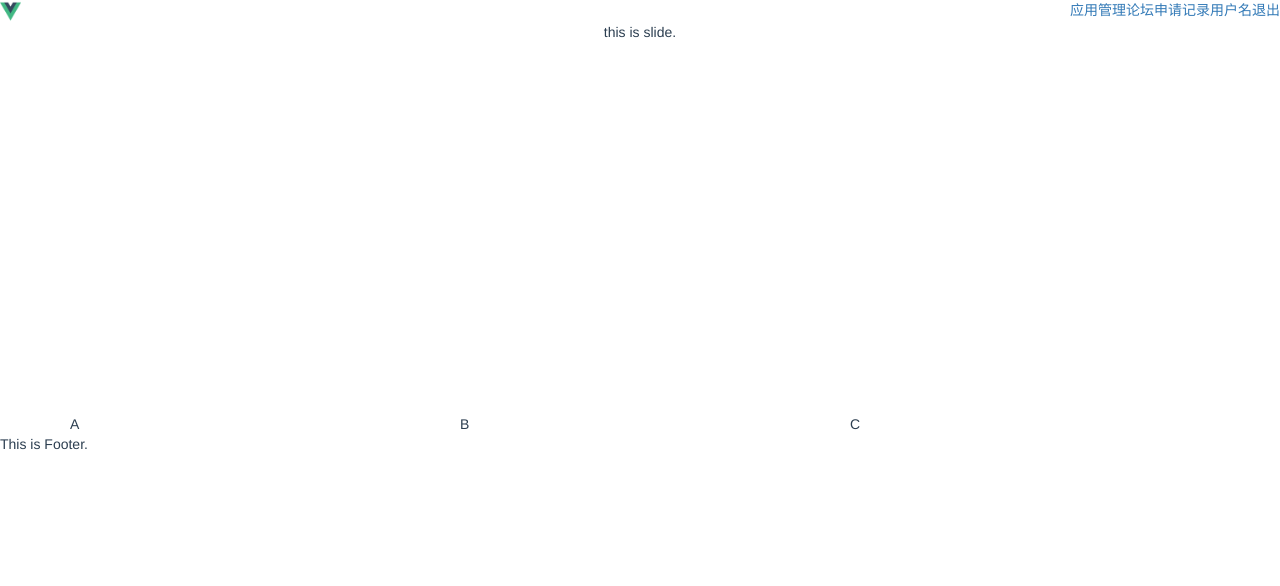
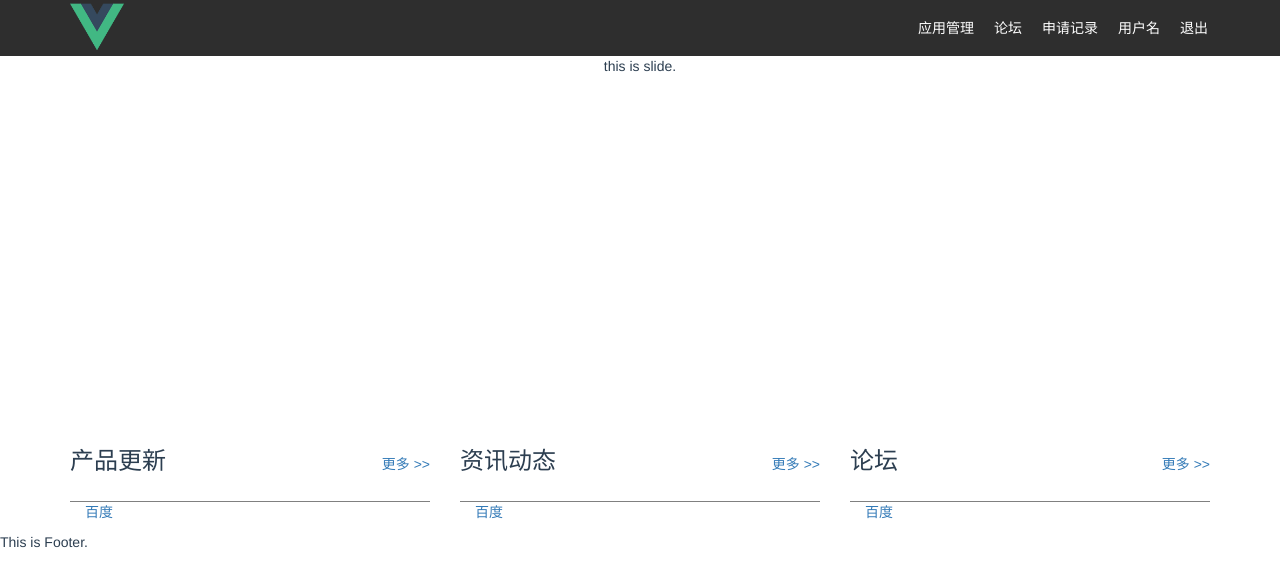
Before and after one commit to kosl90/devcenter-demo, a Vue app: page / in a window 1280 px wide. Shown: the top 586 px of the page. Built offline with nearby package versions, Linux system fonts and the light colour scheme.

Commit message:
add News component

```diff
--- a/src/App.vue
+++ b/src/App.vue
@@ -1,7 +1,8 @@
 <template>
   <div id="app">
     <section class="header clearfix">
-      <span class="banner"><a href="#"><img src="./assets/logo.png"></a></span>
+      <div class="container">
+        <h1 class="logo"><a href="#"><img src="./assets/logo.png"></a></h1>
         <nav>
           <ul>
             <li><a href="#">应用管理</a></li>
@@ -11,15 +12,22 @@
             <li><a href="#">退出</a></li>
           </ul>
         </nav>
+      </div>
     </section>
     <section class="slides">
     this is slide.
     </section>
     <section class="news container">
       <div class="row">
-        <section class="prod-news col-md-4">A</section>
-        <section class="site-news col-md-4">B</section>
-        <section class="forum-news col-md-4">C</section>
+        <section class="prod-news col-md-4">
+          <news title="产品更新" :items="prodNews"></news>
+        </section>
+        <section class="site-news col-md-4">
+          <news title="资讯动态" :items="siteNews"></news>
+        </section>
+        <section class="forum-news col-md-4">
+          <news title="论坛" :items="forumNews"></news>
+        </section>
       </div>
     </section>
     <footer>
@@ -30,11 +38,26 @@
 
 <script>
 import Hello from './components/Hello';
+import News from './components/News';
 
 export default {
   name: 'app',
   components: {
     Hello,
+    News,
+  },
+  data() {
+    return {
+      prodNews: [
+                { link: 'https://baidu.com', title: '百度' },
+      ],
+      siteNews: [
+                { link: 'https://baidu.com', title: '百度' },
+      ],
+      forumNews: [
+                { link: 'https://baidu.com', title: '百度' },
+      ],
+    };
   },
 };
 </script>
@@ -48,9 +71,13 @@ export default {
 }
 
 .header {
+  height: 56px;
   width: 100%;
-  .banner {
+  background-color: #2e2e2e;
+
+  .logo {
     float: left;
+    margin: 0;
     img {
       height: 1.5em;
     }
@@ -58,9 +85,17 @@ export default {
 
   nav {
     float: right;
+
     ol li, ul li {
       list-style: none;
       float: left;
+      padding-left: 16px;
+    }
+    li a {
+      color: #fff;
+      line-height: 24px;
+      padding: 16px 2px;
+      display: block;
     }
   }
 }
--- /dev/null
+++ b/src/components/News.vue
@@ -0,0 +1,61 @@
+<template>
+<div>
+  <div class="title"><h3 class="name">{{ title }}</h3><a class="more" href="#">更多 >></a></div>
+  <ul class="content">
+    <li class="item" v-for="item in items"><a :href="item.link" target="_blank">{{item.title}}</a></li>
+  </ul>
+</div>
+</template>
+
+<script>
+export default {
+  name: 'News',
+  props: {
+    items: {
+      /* type: Object, */
+      required: true,
+    },
+    title: {
+      type: String,
+      required: true,
+    },
+  },
+};
+</script>
+
+<style lang="scss" scoped>
+.title {
+  line-height: 33px;
+  overflow: hidden;
+  zoom: 1;
+  padding-bottom: 20px;
+  border-bottom: 1px solid gray;
+
+  .name {
+    float: left;
+    margin: 0;
+  }
+
+  .more {
+    float: right;
+  }
+}
+
+ul, li {
+  padding: 0;
+}
+
+.item {
+  text-overflow: ellipsis;
+  white-space: nowrap;
+  overflow: hidden;
+  padding: 0 80px 0 15px;
+
+  // position: relative;
+  // a {
+  //   position: absolute;
+  //   top: 0;
+  //   right: 0;
+  // }
+}
+</style>
```
Lines whose indentation alone changed are shown as unchanged.
